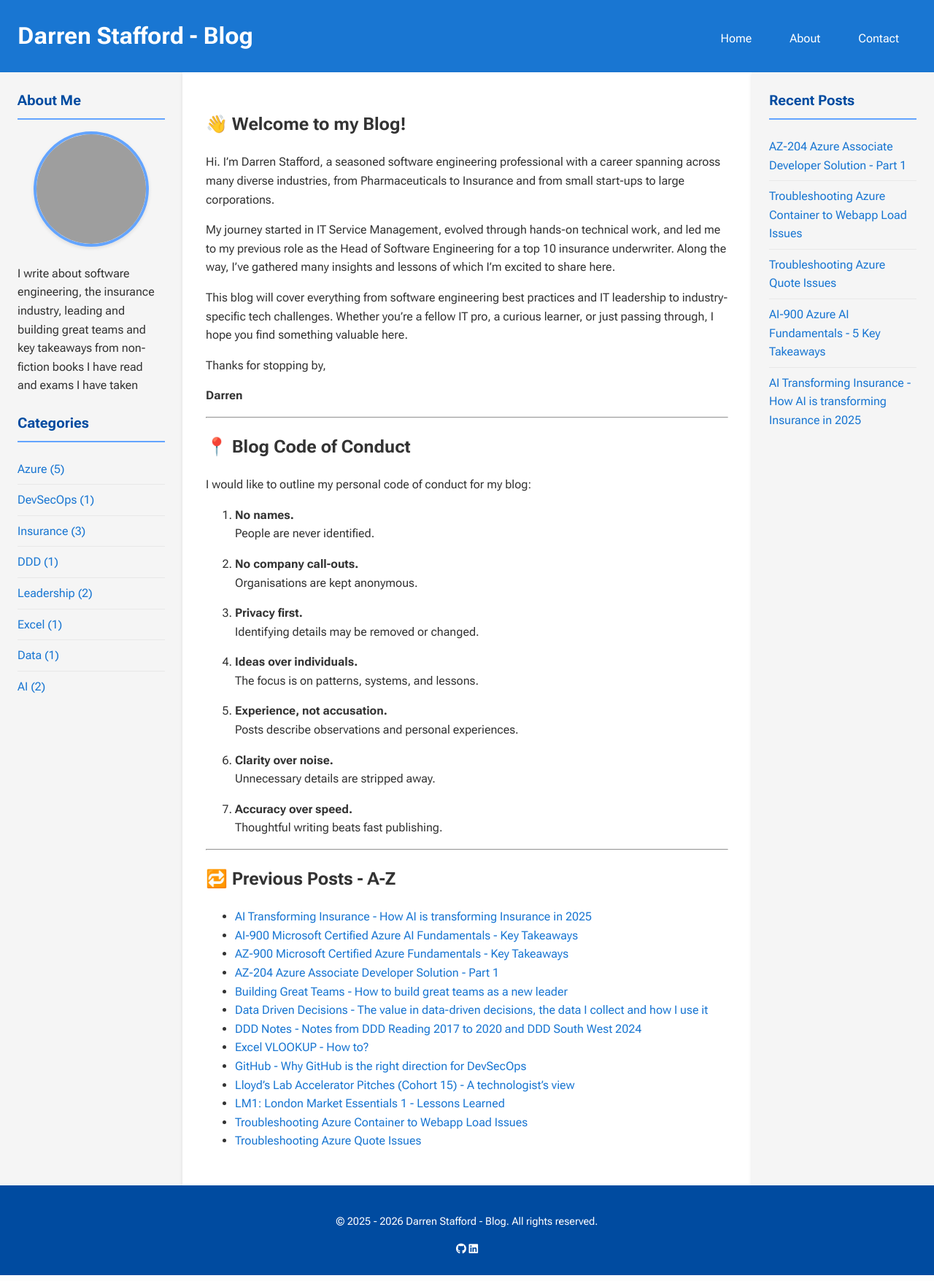
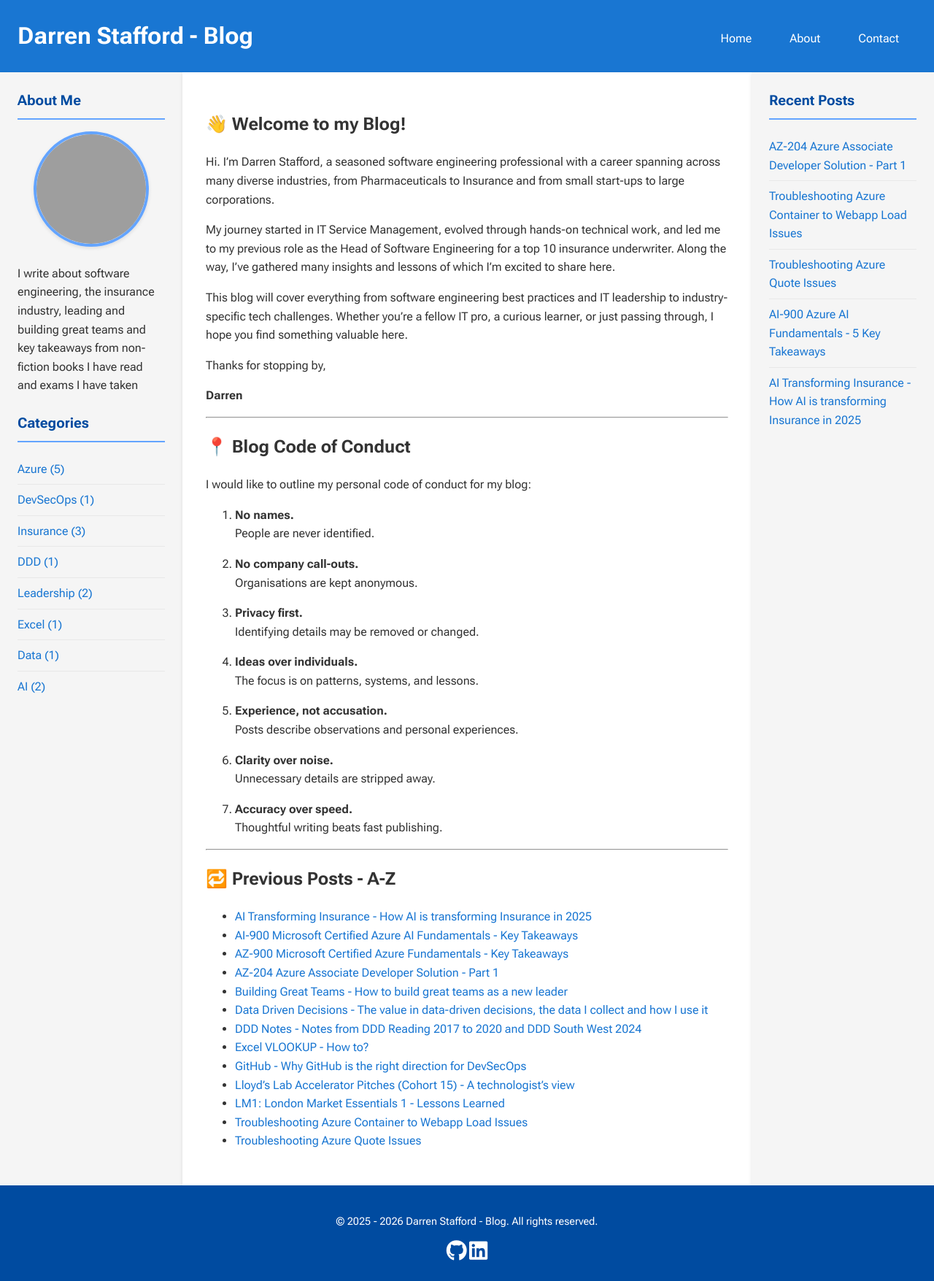
Before and after one commit to dazstaffs/blog, a Jekyll site: the page built from index.md, in a window 1280 px wide. Shown: the whole page at 73% size. Built offline with Jekyll 4.4.1, drawn with Linux system fonts in a browser that asks for light colours; grey boxes are pictures that could not be loaded.

Commit message:
increase size of footer icons

```diff
--- a/_includes/footer.html
+++ b/_includes/footer.html
@@ -1,5 +1,5 @@
 <p>&copy; 2025 - {{ site.time | date: '%Y' }} {{ site.title }}. All rights reserved.</p>
 <div class="social-links">
-  <a href="{{ site.social.github }}" target="_blank"><i class="fab fa-github"></i></a>
-  <a href="{{ site.social.linkedin }}" target="_blank"><i class="fab fa-linkedin"></i></a>
+  <a href="{{ site.social.github }}" target="_blank"><i class="fab fa-2x fa-github"></i></a>
+  <a href="{{ site.social.linkedin }}" target="_blank"><i class="fab fa-2x fa-linkedin"></i></a>
 </div>
```
